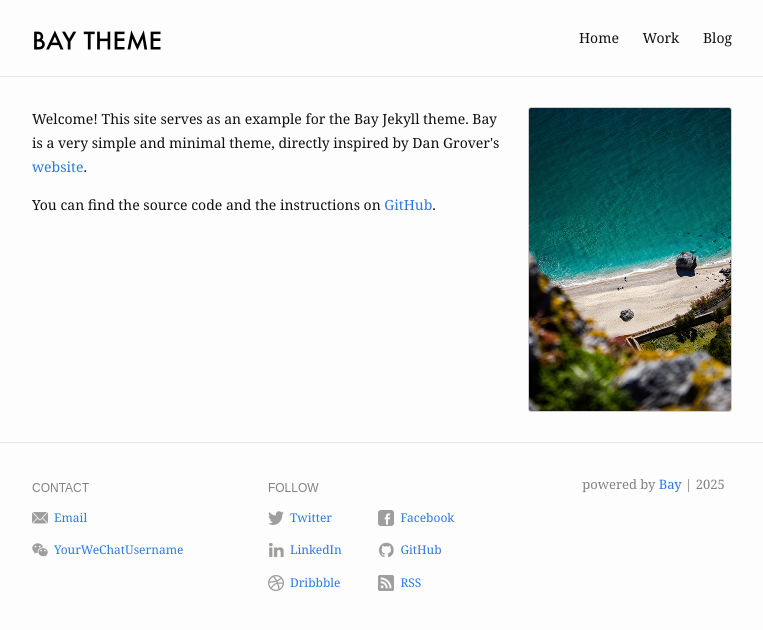
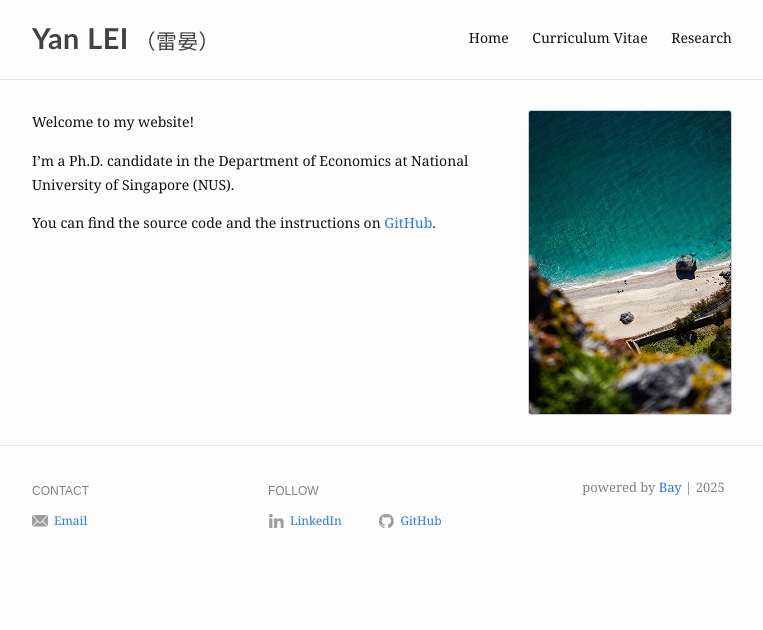
Before and after one commit to eliottvincent/bay, a Jekyll site: the page built from index.md, in a window 1280 px wide. Shown: the top 630 px of the page, without its empty margins (258-1021 px from the left). Built offline with Jekyll 4.4.1, drawn with Linux system fonts in a browser that asks for light colours.

Commit message:
Update site

```diff
--- a/_config.yml
+++ b/_config.yml
@@ -1,19 +1,20 @@
 # For technical reasons, this file is *NOT* reloaded automatically when you use
 # 'bundle exec jekyll serve'. If you change this file, please restart the server process.
 
-title: Bay Jekyll Theme
-description: Bay is a minimal Jekyll Theme.
-baseurl: "/bay"
-url: "https://eliottvincent.github.io"
-og_image: /assets/img/profile-pic.jpg
-google_analytics: "UA-121636368-3"
+title: "Yan LEI"
+title_en: "Yan LEI"
+title_cn: "（雷晏）"
+description: THis is Yan's website.
+baseurl: ""
+url: "https://ly671122.github.io"
 
 header:
   pages:
     - name: Home
       slug: /
-    - name: Work
-    - name: Blog
+    - name: Curriculum Vitae
+      slug: /cv
+    - name: Research
 
 footer:
   show_powered_by: true
@@ -21,34 +22,18 @@ footer:
     - type: email
       name: Email
       value: yourmail@domain.com
-    - type: wechat
-      value: YourWeChatUsername
-      link: "#"
   follow:
-    - type: twitter
-      name: Twitter
-      link: http://twitter.com/YourTwitterUsername
-      username: "@YourTwitterUsername"
-    - type: facebook
-      name: Facebook
-      link: http://facebook.com/YourFacebookUsername
     - type: linkedin
       name: LinkedIn
       link: http://linkedin.com/in/YourLinkedInUsername
     - type: github
       name: GitHub
       link: http://github.com/YourGitHubUsername
-    - type: dribbble
-      name: Dribbble
-      link: https://dribbble.com/YourDribbbleUsername
-    - type: rss
-      name: RSS
-      link: /feed.xml
 
 # Build settings
 markdown: kramdown
 sass:
-    style: :compressed
+    style: compressed
 plugins:
   - jekyll-feed
 
--- a/_includes/head.html
+++ b/_includes/head.html
@@ -64,13 +64,13 @@
   <link rel="canonical" href="{{ page_url }}"/>
   <link rel="shortcut icon" href="{{ "/favicon.ico" | absolute_url }}" type="image/x-icon"/>
 
-  <!-- Google Analytics -->
+  <!-- Google Analytics
   <script>
     window.ga=window.ga||function(){(ga.q=ga.q||[]).push(arguments)};ga.l=+new Date;
     ga('create', "{{ site.google_analytics }}", "auto");
     ga('send', "pageview");
   </script>
   <script async src="https://www.google-analytics.com/analytics.js"></script>
-
+  -->
 
 </head>
--- a/_includes/header.html
+++ b/_includes/header.html
@@ -1,12 +1,12 @@
 <header class="site-header">
   <div class="wrapper">
-    <a class="site-title" href="{{ "" | prepend: site.baseurl | prepend: site.url }}/">
-      <img src="{{ "/assets/img/title.png" | absolute_url }}" alt="{{ site.title }}" />
-    </a>
-
+<a class="site-title" href="{{ "" | prepend: site.baseurl | prepend: site.url }}/">
+  <span class="site-title-text">
+    <span class="en">{{ site.title_en }}</span> {{site.title_cn }}
+  </span>
+</a>
     <nav class="site-nav">
       <a href="#" class="menu-icon"></a>
-
       <div class="menu">
         {% for page in site.header.pages %}
           {% if page.slug and page.slug != "" and page.slug != nil %}
@@ -15,9 +15,7 @@
             {% assign page_link = "/" | append: page.name | downcase %}
           {% endif %}
           {% assign page_link = page_link | absolute_url %}
-          <a class="page-link" href="{{ page_link }}">
-            {{- page.name -}}
-          </a>
+          <a class="page-link" href="{{ page_link }}">{{- page.name -}}</a>
         {% endfor %}
       </div>
     </nav>
--- /dev/null
+++ b/_sass/_custom.scss
@@ -0,0 +1,12 @@
+.site-title-text {
+  font-family: "Calibri", "Microsoft YaHei", "PingFang SC", sans-serif;
+  font-weight: 400; /* 默认正常（用于中文） */
+  font-size: 1.3rem;  /* 你也可以同时调字号 */
+  letter-spacing: 0.5px;
+}
+
+
+.site-title-text .en {
+    font-weight: 700;
+    font-size: 1.8rem;
+}
--- a/assets/css/main.scss
+++ b/assets/css/main.scss
@@ -17,3 +17,5 @@
 @use "blog";
 @use "post";
 @use "not_found";
+
+@use "custom";
--- a/index.md
+++ b/index.md
@@ -6,7 +6,11 @@ profile_picture:
 ---
 
 <p>
-  Welcome! This site serves as an example for the Bay Jekyll theme. Bay is a very simple and minimal theme, directly inspired by Dan Grover's <a href="http://dangrover.com">website</a>.
+  Welcome to my website!
+</p>
+
+<p>
+  I’m a Ph.D. candidate in the Department of Economics at National University of Singapore (NUS).
 </p>
 
 <p>
```
Also changed, not shown: Gemfile (+6 -1 lines), blog.md (deleted, +0 -8 lines), cv.md (added, +8 -0 lines), work.md (+2 -2 lines), Gemfile.lock, screenshot.png (deleted), 1 other file.
